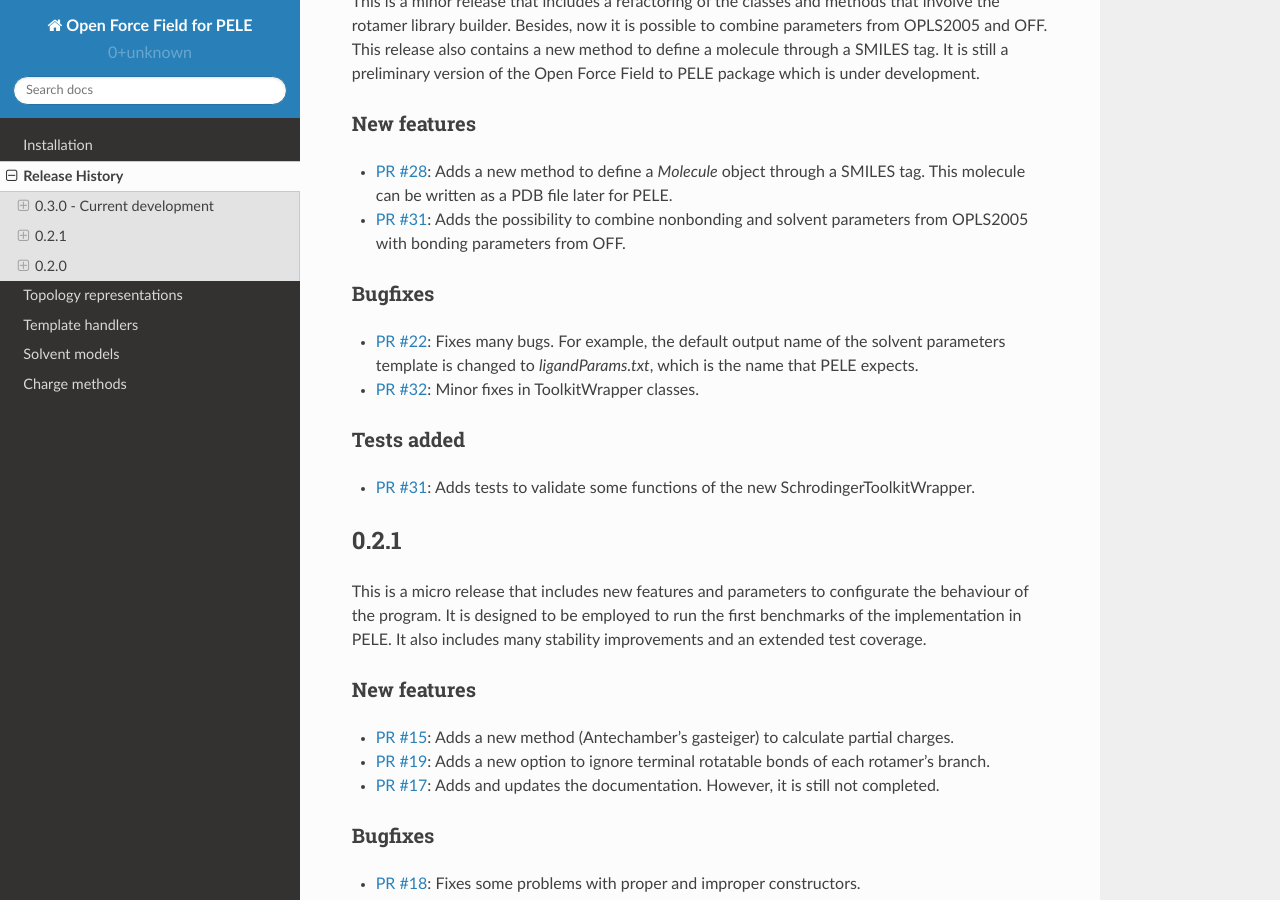
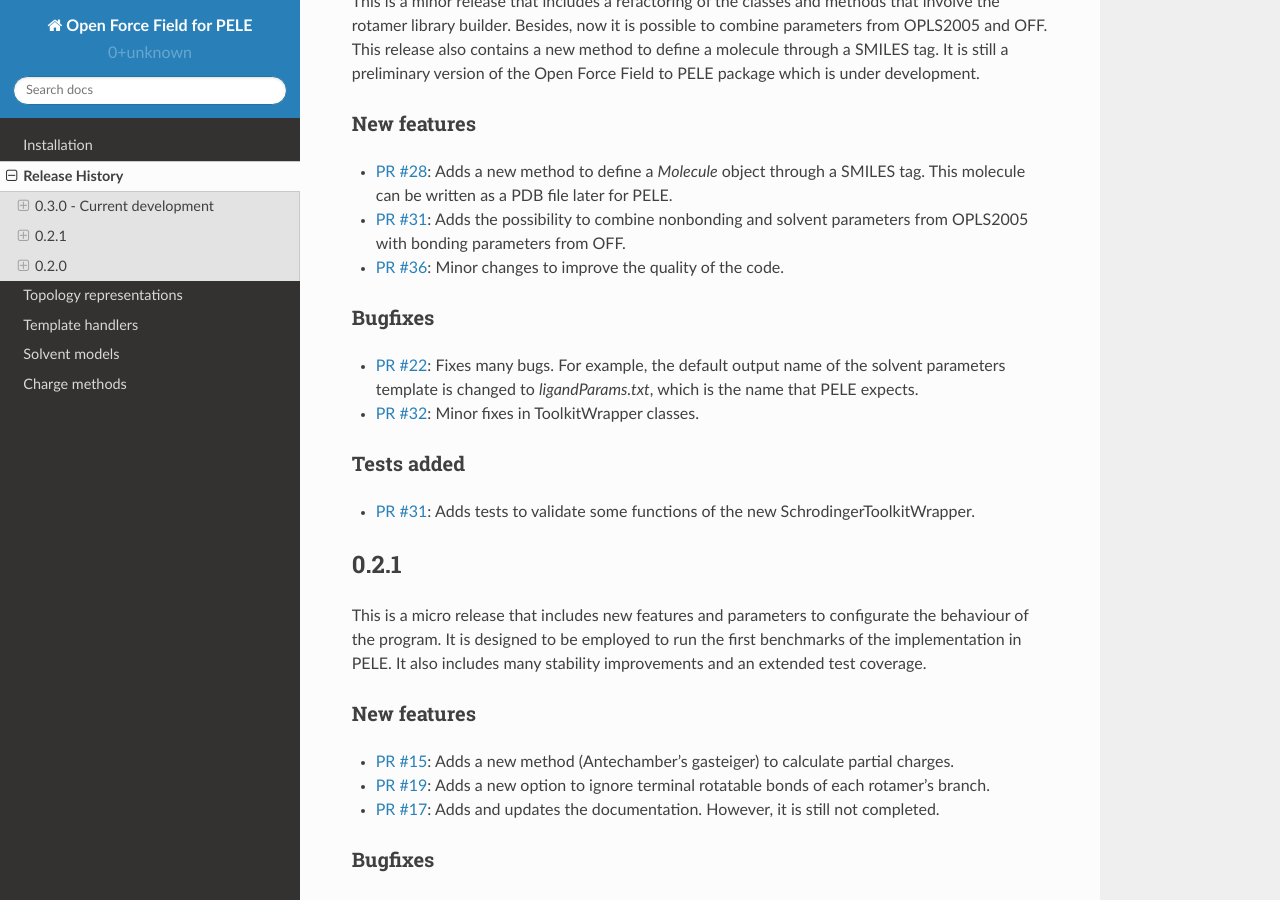
Before and after one commit to martimunicoy/peleffy, a Sphinx documentation site: the page built from docs/releasehistory.rst, in a window 1280 px wide and 900 px high, scrolled down 398 px. Built offline with Sphinx 7.4.7 and the Read the Docs theme 2.0.0, drawn with Linux system fonts in a browser that asks for light colours.

Commit message:
Update releasehistory.rst

```diff
--- a/docs/releasehistory.rst
+++ b/docs/releasehistory.rst
@@ -17,6 +17,7 @@
 """"""""""""
 - `PR #28 <https://github.com/martimunicoy/offpele/pull/28>`_: Adds a new method to define a `Molecule` object through a SMILES tag. This molecule can be written as a PDB file later for PELE.
 - `PR #31 <https://github.com/martimunicoy/offpele/pull/31>`_: Adds the possibility to combine nonbonding and solvent parameters from OPLS2005 with bonding parameters from OFF.
+- `PR #36 <https://github.com/martimunicoy/offpele/pull/36>`_: Minor changes to improve the quality of the code.
 
 Bugfixes
 """"""""
```
